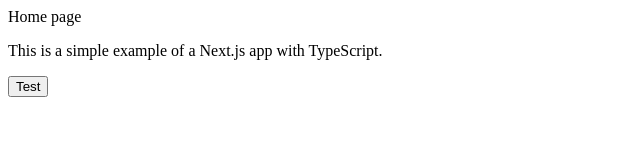
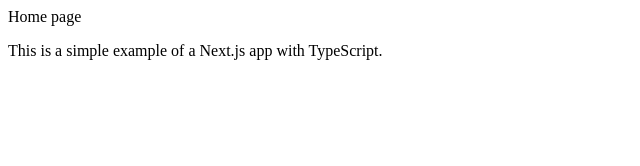
Before and after one commit to xdmaury/test-semantic-versioning, a Next.js app: page / in a window 1280 px wide. Shown: the top 166 px of the page, without its empty margins (0-640 px from the left). Built offline with nearby package versions, Linux system fonts and the light colour scheme.

Commit message:
Remove unused button from Home component

```diff
--- a/src/app/page.tsx
+++ b/src/app/page.tsx
@@ -6,7 +6,6 @@ export default function Home() {
       <p>
         This is a simple example of a Next.js app with TypeScript.
       </p>
-      <button>Test</button>
     </div>
   );
 }
```
